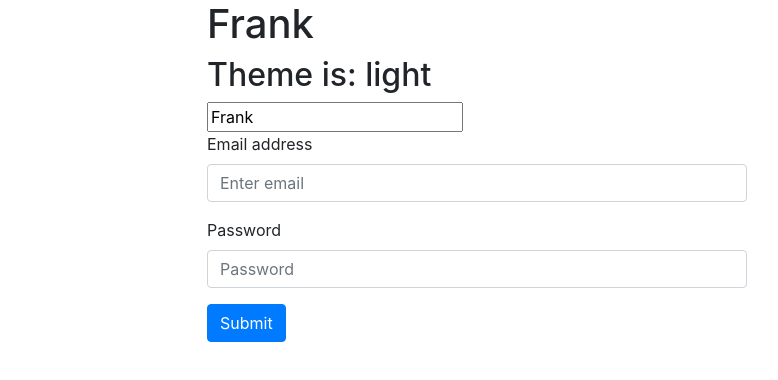
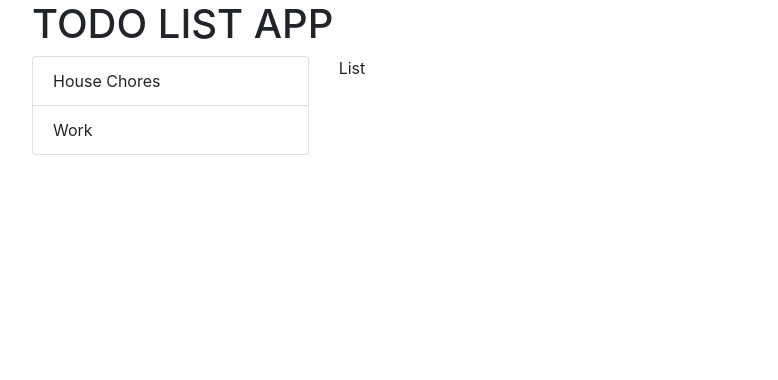
Before and after one commit to cflynn07/frosty-development, a React app in the folder frosty-web/: page / in a window 1280 px wide. Shown: the whole page, without its empty margins (163-941 px from the left). Built offline with nearby package versions, Linux system fonts and the light colour scheme.

Commit message:
restructure directory tree

```diff
--- a/frosty-web/components/App.js
+++ /dev/null
@@ -1,33 +0,0 @@
-import React, { useState, useContext } from 'react'
-
-import LoginForm from './LoginForm.js'
-
-const ThemeContext = React.createContext('light')
-
-const App = () => {
-  const [name, setName] = useState('Frank')
-  const theme = useContext(ThemeContext)
-
-  function handleNameClick () {
-    setName(Math.random() + '')
-  }
-
-  function handleNameChange (e) {
-    setName(e.target.value)
-  }
-
-  return (
-    <>
-      <h1 onClick={handleNameClick}>{name}</h1>
-      <h2>Theme is: {theme}</h2>
-      <input
-        type='text'
-        value={name}
-        onChange={handleNameChange}
-      />
-      <LoginForm />
-    </>
-  )
-}
-
-export default App
--- a/frosty-web/components/LoginForm.js
+++ /dev/null
@@ -1,52 +0,0 @@
-import React, { useState } from 'react'
-
-import {
-  Form,
-  Button
-} from 'react-bootstrap'
-
-export default function LoginForm () {
-  const [email, setEmail] = useState('')
-
-  function handleSubmit (e) {
-    e.preventDefault()
-    fetch('http://localhost/graphql?query={viewer{name}}').then((response) => {
-      return response.json()
-    }).then((data) => {
-      console.log('data', data)
-    })
-  }
-
-  function handleChange (e) {
-    console.log(e.target.value)
-    setEmail(e.target.value)
-    console.log(email)
-  }
-
-  return (
-    <Form onSubmit={handleSubmit}>
-      <Form.Group controlId='formBasicEmail'>
-        <Form.Label>Email address</Form.Label>
-        <Form.Control
-          name='email'
-          type='email'
-          placeholder='Enter email'
-          onChange={handleChange}
-        />
-      </Form.Group>
-
-      <Form.Group controlId='formBasicPassword'>
-        <Form.Label>Password</Form.Label>
-        <Form.Control
-          name='password'
-          type='password'
-          placeholder='Password'
-        />
-      </Form.Group>
-
-      <Button variant='primary' type='submit'>
-        Submit
-      </Button>
-    </Form>
-  )
-}
--- a/frosty-web/index.js
+++ /dev/null
@@ -1,18 +0,0 @@
-import React from 'react'
-import ReactDOM from 'react-dom'
-import App from './components/App.js'
-
-import './index.sass'
-
-import { Provider } from 'react-redux'
-import { createStore } from 'redux'
-function rootReducer (state = {}) {
-  return state
-}
-const store = createStore(rootReducer)
-
-ReactDOM.render(
-  <Provider store={store}>
-    <App />
-  </Provider>,
-  document.getElementById('root'))
--- /dev/null
+++ b/frosty-web/src/components/App.js
@@ -0,0 +1,25 @@
+import React from 'react'
+
+import TodoListsMenu from './TodoListsMenu.js'
+import TodoList from './TodoList.js'
+
+const App = () => {
+  // const todoLists = [{ id: 1, name: 'first' }, { id: 2, name: 'second' }]
+  return (
+    <div className='container'>
+      <div className='row'>
+        <div className='col'><h1>TODO LIST APP</h1></div>
+      </div>
+      <div className='row'>
+        <div className='col-4'>
+          <TodoListsMenu />
+        </div>
+        <div className='col-8'>
+          <TodoList />
+        </div>
+      </div>
+    </div>
+  )
+}
+
+export default App
--- /dev/null
+++ b/frosty-web/src/components/TodoList.js
@@ -0,0 +1,7 @@
+import React from 'react'
+
+const TodoListsMenu = () => {
+  return <>List</>
+}
+
+export default TodoListsMenu
--- /dev/null
+++ b/frosty-web/src/components/TodoListsMenu.js
@@ -0,0 +1,32 @@
+import React from 'react'
+import { connect } from 'react-redux'
+import PropTypes from 'prop-types'
+
+const mapStateToProps = (state) => {
+  console.log('mstp!')
+  return {
+    todoLists: state.todoLists
+  }
+}
+
+const TodoListsMenu = (props) => {
+  const todoLists = props.todoLists.map((todoList) => (
+    <li
+      key={todoList.id}
+      className='list-group-item'>
+      {todoList.name}
+    </li>
+  ))
+  return (
+    <ul className='list-group'>
+      {todoLists}
+    </ul>
+  )
+}
+TodoListsMenu.propTypes = {
+  todoLists: PropTypes.array
+}
+
+export default connect(
+  mapStateToProps
+)(TodoListsMenu)
--- a/frosty-web/index.html
+++ b/frosty-web/src/index.html
@@ -8,7 +8,7 @@
 <body>
   <div class="container">
     <div class="row justify-content-center">
-      <div class="col-6">
+      <div class="col-10">
         <div id="root"></div>
       </div>
     </div>
--- /dev/null
+++ b/frosty-web/src/index.js
@@ -0,0 +1,14 @@
+import React from 'react'
+import ReactDOM from 'react-dom'
+import { Provider } from 'react-redux'
+
+import store from './store/store.js'
+
+import './index.sass'
+import App from './components/App.js'
+
+ReactDOM.render(
+  <Provider store={store}>
+    <App />
+  </Provider>,
+  document.getElementById('root'))
--- /dev/null
+++ b/frosty-web/src/store/actionCreators.js
@@ -0,0 +1,6 @@
+export function removeTodoList (listId) {
+  return {
+    type: 'REMOVE_TODO_LIST',
+    listId
+  }
+}
--- /dev/null
+++ b/frosty-web/src/store/store.js
@@ -0,0 +1,58 @@
+import { createStore } from 'redux'
+
+function reducer (state, action) {
+  switch (action) {
+    case 'LOGIN_USER':
+      break
+    case 'ADD_TODO':
+      break
+    case 'REMOVE_TODO':
+      break
+    case 'COMPLETE_TODO':
+      break
+    case 'SELECT_TODO_LIST':
+      break
+    case 'REMOVE_TODO_LIST':
+      break
+    default:
+      return state
+  }
+}
+
+const initialState = {
+  user: {
+    id: 1,
+    name: 'Casey',
+    email: 'cflynn.us@gmail.com'
+  },
+  todoLists: [
+    {
+      id: 1,
+      name: 'House Chores',
+      todos: [
+        {
+          value: 'Mow Lawn',
+          completed: false
+        }, {
+          value: 'Clean Dishes',
+          completed: false
+        }
+      ]
+    }, {
+      id: 2,
+      name: 'Work',
+      todos: [
+        {
+          value: 'Call Accountant',
+          completed: false
+        }, {
+          value: 'File Taxes',
+          completed: false
+        }
+      ]
+    }
+  ]
+}
+
+const store = createStore(reducer, initialState)
+export default store
--- a/frosty-web/webpack.config.js
+++ b/frosty-web/webpack.config.js
@@ -3,7 +3,7 @@ const webpack = require('webpack')
 const HtmlWebpackPlugin = require('html-webpack-plugin')
 
 module.exports = {
-  entry: './index.js',
+  entry: './src/index.js',
   mode: 'development',
   module: {
     rules: [
@@ -26,7 +26,9 @@ module.exports = {
       }
     ]
   },
-  resolve: { extensions: ['*', '.js', '.jsx'] },
+  resolve: {
+    extensions: ['*', '.js', '.jsx']
+  },
   output: {
     path: path.resolve(__dirname, 'dist/'),
     publicPath: '/',
@@ -44,7 +46,7 @@ module.exports = {
   plugins: [
     new webpack.HotModuleReplacementPlugin(),
     new HtmlWebpackPlugin({
-      template: './index.html'
+      template: './src/index.html'
     })
   ]
 }
```
Also changed, not shown: frosty-web/components/Alerter.js (deleted, +0 -13 lines), frosty-web/src/contexts/theme.js (added, +18 -0 lines), frosty-web/src/index.sass (renamed from frosty-web/index.sass), frosty-web/src/utils/client.js (renamed from frosty-web/utils/client.js), 1 other file.
